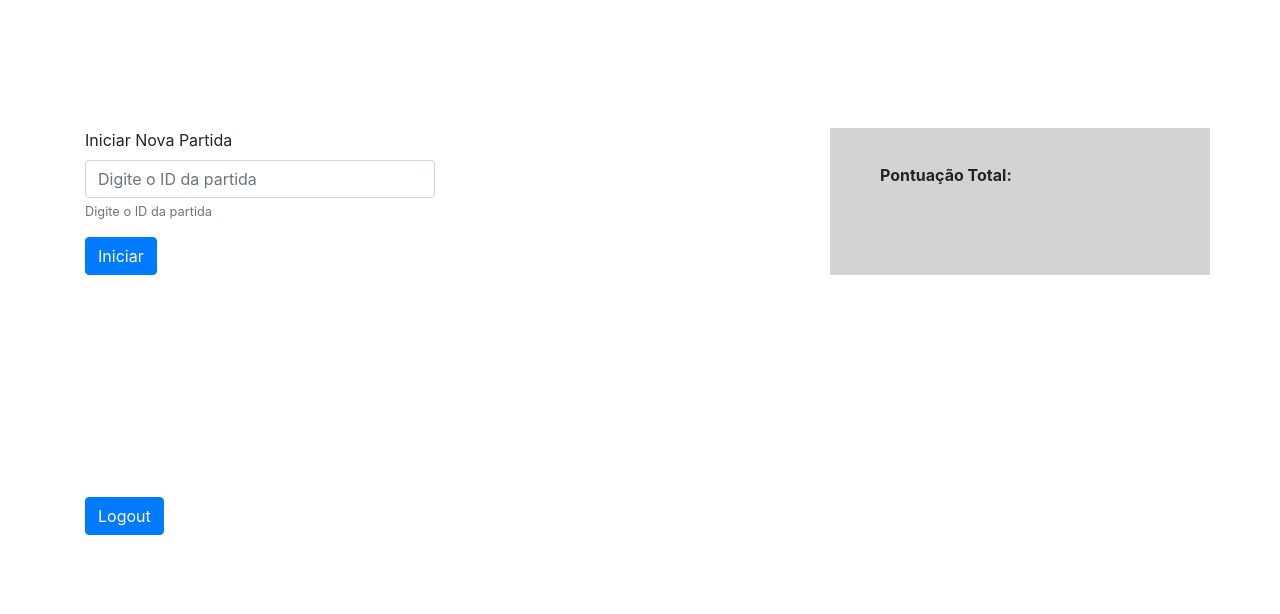
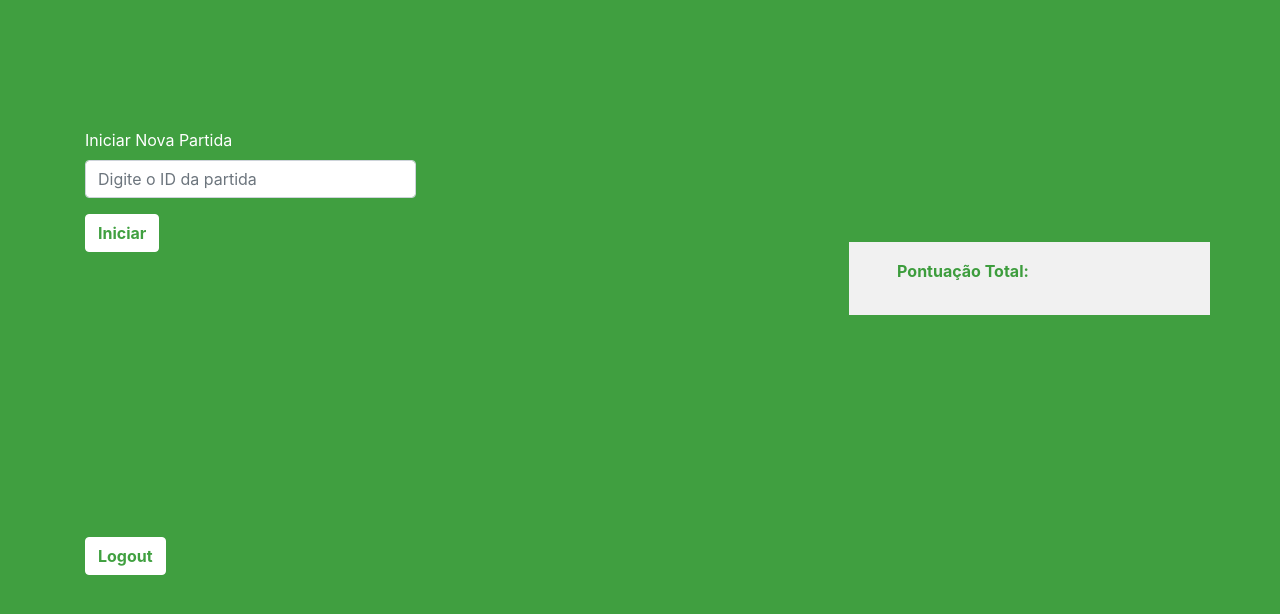
Before and after one commit to lusoal/aluno_placar_so, a Flask app: page /user_home/ in a window 1280 px wide. Shown: the top 614 px of the page. Run offline with Flask 2, Linux system fonts and the light colour scheme; the visitor is signed in with stand-in values (Sample User, id 1); data that the repository does not hold is empty; some libraries are stand-ins or nearby versions.

Commit message:
front melhorado

```diff
--- /dev/null
+++ b/templates/css/style.css
@@ -0,0 +1,11 @@
+body{
+    background-color: #008000bf!important;
+    color: #fff!important;
+}
+
+.btn-green {
+    color:  #008000bf!important;
+    background-color:  #fff!important;
+    border-color:  #fff!important;
+    font-weight: bold;
+}
--- a/templates/user_index.html
+++ b/templates/user_index.html
@@ -13,11 +13,15 @@
         crossorigin="anonymous"></script>
     <link rel="stylesheet" href="https://stackpath.bootstrapcdn.com/bootstrap/4.3.1/css/bootstrap.min.css"
         integrity="sha384-ggOyR0iXCbMQv3Xipma34MD+dH/1fQ784/j6cY/iJTQUOhcWr7x9JvoRxT2MZw1T" crossorigin="anonymous">
+        <link rel="stylesheet" href="css/style.css">
     <meta charset="UTF-8">
     <meta name="viewport" content="width=device-width, initial-scale=1.0">
     <meta http-equiv="X-UA-Compatible" content="ie=edge">
     <title>Home</title>
 </head>
+
+<!--MENU-->
+<div id="menu"></div>
 
 <body>
     <div class="container" style="margin-top: 10%">
@@ -28,14 +32,13 @@
                         <label for="exampleInputEmail1">Iniciar Nova Partida</label>
                         <input type="partida" class="form-control" id="partida" name="partida"
                             aria-describedby="emailHelp" placeholder="Digite o ID da partida">
-                        <small id="emailHelp" class="form-text text-muted">Digite o ID da partida</small>
                     </div>
-                    <button type="submit" class="btn btn-primary">Iniciar</button>
+                    <button type="submit" class="btn btn-green">Iniciar</button>
                 </form>
             </div>
             <div class="col-sm"></div>
-            <div class="col-lg" style="background-color:lightgray">
-                <div class="row" style="margin-top: 10%; margin-left: 10%">
+            <div class="col-lg" style="background-color: #f1f1f1;margin-top: 10%;color:  #008000bf!important;width: 90%;margin-left: 5%;">
+                <div class="row" style="margin-top: 5%; margin-left: 10%">
                     <b>
                         <p>Pontuação Total:</p>
                     </b>
@@ -49,15 +52,18 @@
             <div class="col-lg">
                 <form method="post" action="/logout/">
                     {% if partida_iniciada == True %}
-                        <button type="submit" class="btn btn-primary" disabled>Logout</button>
+                        <button type="submit" class="btn btn-green" disabled>Logout</button>
                     {% else %}
-                        <button type="submit" class="btn btn-primary">Logout</button>
+                        <button type="submit" class="btn btn-green">Logout</button>
                     {% endif %}
                 </form>
             </div>
         </div>
     </div>
-
+    <script src='https://cdnjs.cloudflare.com/ajax/libs/jquery/2.1.3/jquery.min.js'></script>
 </body>
 
+<script>
+    $("#menu").load("menu.html");
+</script>
 </html>
```
Also changed, not shown: templates/login.html (+16 -4 lines), templates/menu.html (added, +42 -0 lines), templates/partida_finalizada.html (+11 -1 lines), templates/pergunta.html (+26 -6 lines), templates/resposta_correta.html (+13 -1 lines), templates/resposta_incorreta.html (+11 -1 lines).
